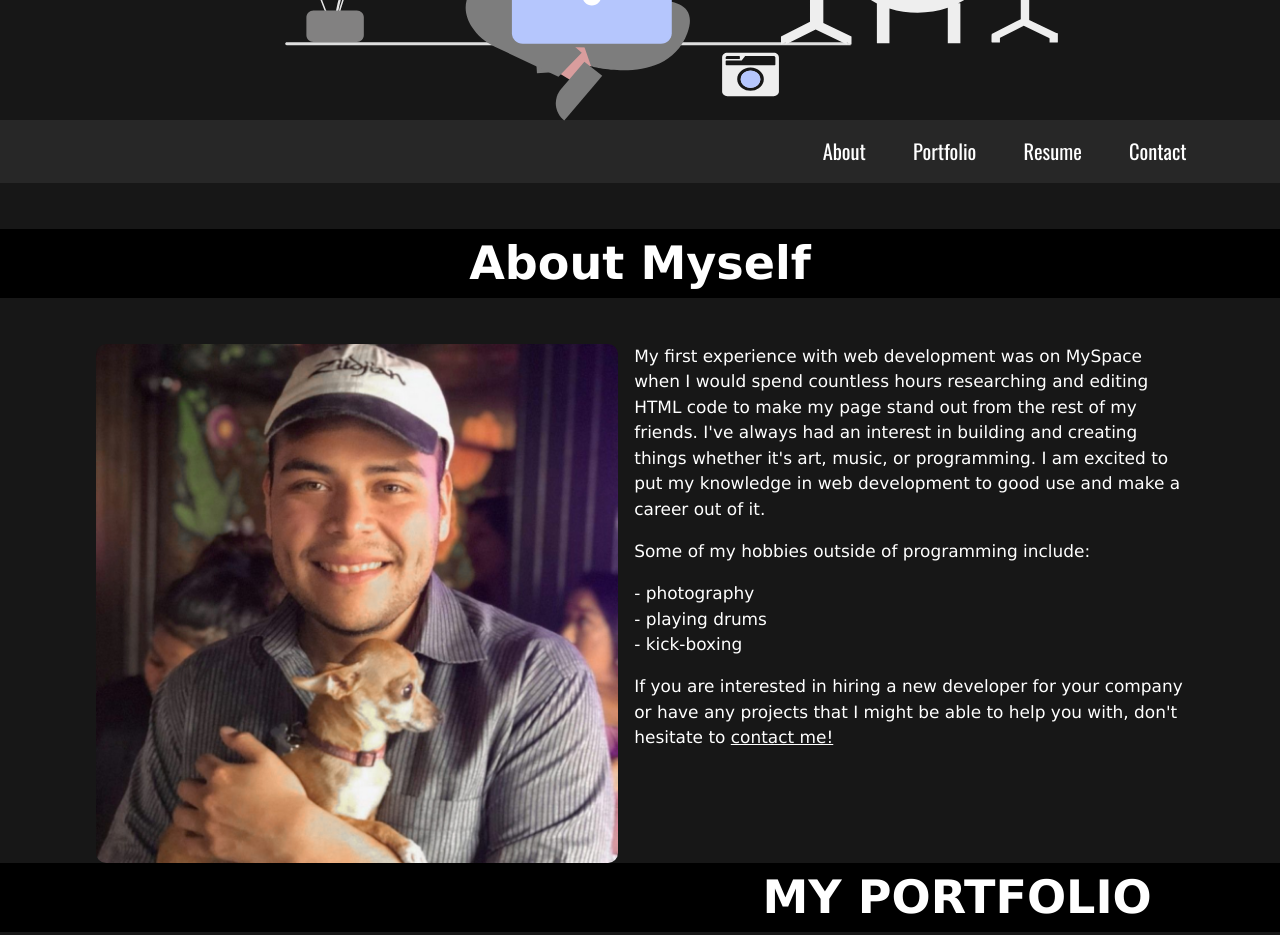
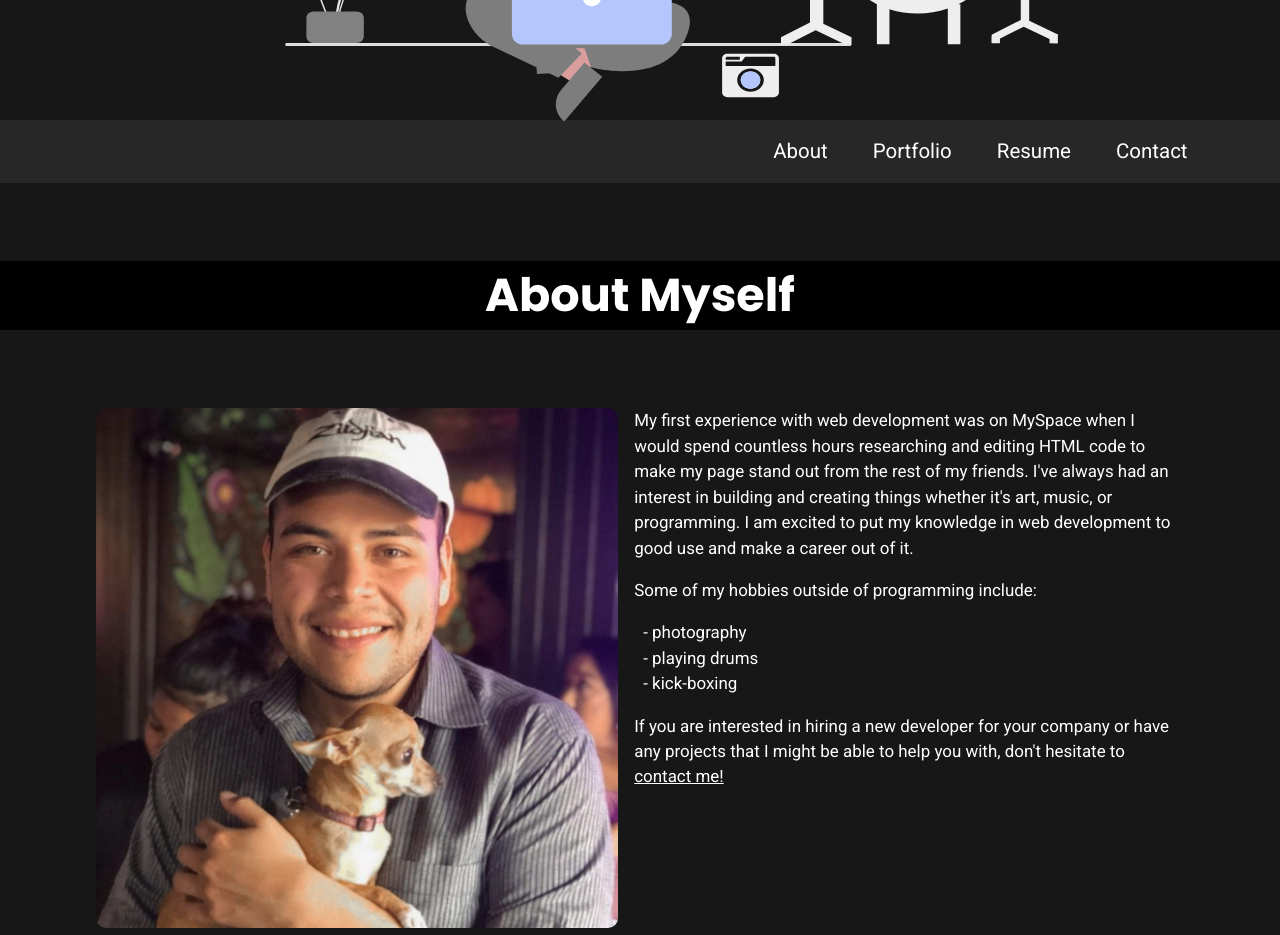
Before and after one commit to xeviert/Portfolio, a plain HTML site: page index.html in a window 1280 px wide. Shown: the part 680-1615 px from the top of the page. Drawn offline with nearby package versions, Linux system fonts and the light colour scheme; files whose address does not match are found by name.

Commit message:
changed fonts

```diff
--- a/index.html
+++ b/index.html
@@ -7,8 +7,10 @@
 	<title>Xevier T: Software Engineer</title>
 	<link rel="shortcut icon" type="image/jpg" href="/images/favicon.png"/>
 	<link href="https://cdnjs.cloudflare.com/ajax/libs/normalize/8.0.1/normalize.min.css" rel="stylesheet" type="text/css" />
-	<link href="https://fonts.googleapis.com/css2?family=Cardo&display=swap" rel="stylesheet" type="text/css" />
-	<link href="https://fonts.googleapis.com/css2?family=Oswald&display=swap" rel="stylesheet" type="text/css">
+
+	<link rel="preconnect" href="https://fonts.gstatic.com">
+	<link href="https://fonts.googleapis.com/css2?family=Poppins:wght@700&family=Roboto&display=swap" rel="stylesheet">
+
 	<link href="style.css" rel="stylesheet" type="text/css" />
 	<script src="https://kit.fontawesome.com/8e5f992880.js" crossorigin="anonymous"></script>
 	<script src="script.js" async></script>
@@ -55,8 +57,8 @@
 			</nav>
 		</div>
 
-				<section>
-					<h2 id="about">About Myself</h2>
+				<section id="about">
+					<h2>About Myself</h2>
 					<div id="about-myself">
 						<img src="images/me.jpg" alt="myself" id="about-me-pic">
 
@@ -70,7 +72,7 @@
 								<li>- kick-boxing</li>
 							</ul>
 
-							<p id="portfolio">If you are interested in hiring a new developer for your company or have any projects that I might be able to help you with, don't hesitate to <a href="#contact">contact me!</a></p>
+							<p>If you are interested in hiring a new developer for your company or have any projects that I might be able to help you with, don't hesitate to <a href="#contact"  id="portfolio">contact me!</a></p>
 					</div>
 				</section>
 
@@ -92,7 +94,6 @@
 							<div class="container-logo"><img class="logo" src="/images/logos/jquery.png">jQuery</div>
 							<div class="container-logo"><img class="logo" src="/images/logos/github.svg">Github</div>
 						</div>
-
 
 						<div class="individual-project">
 								<div class="img-text-left">
@@ -200,9 +201,9 @@
 				</section>
 
 				<section id="contact">
+					<h2>CONTACT ME</h2>
 					<div id="bottom-section">
 
-						<h2>CONTACT ME</h2>
 
 						<div id="contact-text">
 							<p>I hope to hear from you soon! <br> Please contact or follow me:</p>
--- a/style.css
+++ b/style.css
@@ -3,7 +3,7 @@ html {
 }
 
 body {
-    font-family: Verdana, Geneva, Tahoma, sans-serif;
+    font-family: 'Roboto', sans-serif;
     font-size: clamp(.95rem, 1.8vw, 2rem);
     background-color: #171717;
     line-height: 1.5;
@@ -12,7 +12,7 @@ body {
 
 
 div, p {
-    font-family: Verdana, Geneva, Tahoma, sans-serif;
+    font-family: 'Roboto', sans-serif;
     font-weight: lighter;
     font-size: clamp(1.06rem, 1.2vw, 1.5rem);
     color: white;
@@ -20,10 +20,10 @@ div, p {
 
 h2 {
     text-align: center;
-    font-family: Verdana, Geneva, Tahoma, sans-serif;
+    font-family: 'Poppins', sans-serif;
     color: white;
     font-size: clamp(2em, 2vw, 2.6rem);
-    margin: 1em 0;
+    margin: 1.7em 0;
     background-color: black;
 }
 
@@ -47,7 +47,7 @@ h2 {
 }
 
 #welcome {
-    font-family: Verdana, Geneva, Tahoma, sans-serif;
+    font-family: 'Poppins', sans-serif;
     font-size: clamp(2em, 2vw, 2.6rem);
     font-weight: bold;
 }
@@ -107,19 +107,19 @@ h2 {
 
 #navbar {
     background-color: #272727;
-    font-family: 'Cardo', serif;
 }
 
 #links {
     text-align: right;
     color: #fff;
     padding: 15px 5px 15px 0;
-    font-family: 'Oswald', sans-serif;
+    font-family: 'Roboto', sans-serif;
+    font-weight: normal;
 }
 
 .link {
-    margin-left: .5px;
-    margin-right: .5px;
+    margin-left: .2px;
+    margin-right: .2px;
     text-decoration: none;
     font-size: clamp(1.2em, 1.6vw, 1.6rem);
     color: #fff;
@@ -169,7 +169,7 @@ h2 {
 
 #about-myself {
     width: 89%;
-    margin: 0 auto 2em auto;
+    margin: 0 auto 3em auto;
     color: white;
 }
 
@@ -179,7 +179,7 @@ li {
 
 #hobbies {
     text-align: left;
-    width: 57%;
+    width: 45%;
     margin: 0 auto;
 }
 
@@ -416,12 +416,14 @@ input:focus, textarea:focus {
 
     /* --------------- ABOUT --------------- */
 
+
     #about-myself {
         width: 90%;
     }
 
+
     #hobbies {
-        width: 43%;
+        width: 35%;
     }
 
     /* --------------- PORTFOLIO --------------- */
@@ -541,7 +543,6 @@ input:focus, textarea:focus {
 
     #about-myself {
         width: 90%;
-        margin-bottom: 7rem;
     }
 
     #about-me-pic {
@@ -663,6 +664,13 @@ input:focus, textarea:focus {
 
 }
 
+@media (min-width: 900px) {
+    #about {
+        margin-bottom: 6rem;
+    }
+
+}
+
 @media (min-width: 1100px) {
 
 /* --------------- NAVBAR --------------- */
@@ -688,6 +696,10 @@ input:focus, textarea:focus {
     margin-top: 4vh;
 }
 /* --------------- ABOUT --------------- */
+
+#about {
+    margin-bottom: 10rem;
+}
 
     #about-myself {
         width: 85%;
```
